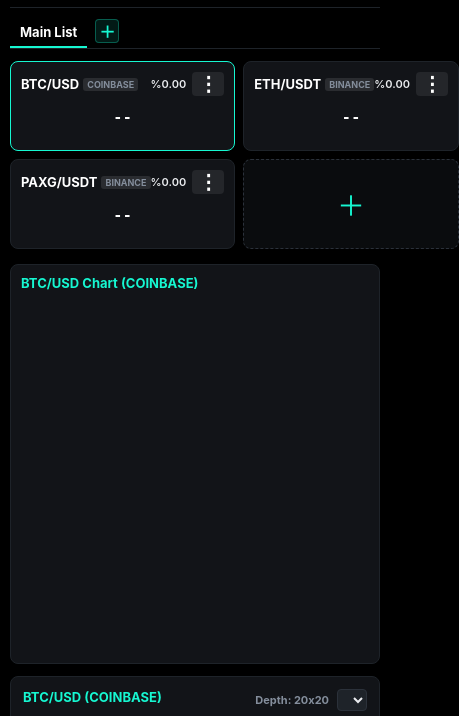
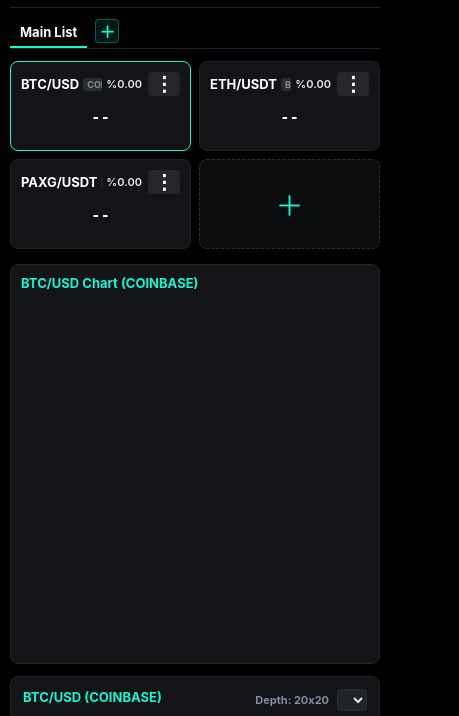
Before and after one commit to nezegre/obtrader, a plain HTML site: page preview/index.html in a window 390 px wide. Shown: the part 49-765 px from the top of the page, 459 px wide, since content can reach past the window. Drawn offline with Linux system fonts and the light colour scheme; a script that the page names is missing.

Commit message:
Preview: mobilde yatay kaymayı düzelt (kart ızgarası taşması)
Co-Authored-By: Claude Opus 5.5 <noreply@anthropic.com>
Claude-Session: https://claude.ai/code/session_01FqoyiZ1FG4Xp8Gh9MhdTAN

```diff
--- a/preview/index.html
+++ b/preview/index.html
@@ -59,7 +59,7 @@
         /* WATCH GRID */
         .watch-grid {
             display: grid;
-            grid-template-columns: repeat(2, 1fr);
+            grid-template-columns: repeat(2, minmax(0, 1fr));
             gap: 8px;
             margin-bottom: 15px;
         }
@@ -83,7 +83,10 @@
         .card.active { border-color: #16f7d1; }
 
         .card-header { display: flex; justify-content: space-between; align-items: center; }
-        .symbol-name { font-size: 13px; font-weight: 700; color: #fff; display: flex; align-items: center; gap: 4px; }
+        .symbol-name { font-size: 13px; font-weight: 700; color: #fff; display: flex; align-items: center; gap: 4px; min-width: 0; overflow: hidden; white-space: nowrap; }
+        html, body { max-width: 100%; overflow-x: hidden; overscroll-behavior-x: none; }
+        .card { min-width: 0; }
+        .card-header { min-width: 0; gap: 4px; }
         .exchange-badge { font-size: 9px; background: rgba(255, 255, 255, 0.1); color: #848e9c; padding: 1px 4px; border-radius: 3px; }
         .header-right { display: flex; align-items: center; gap: 6px; }
         .change { font-size: 11px; font-weight: 600; }
```
